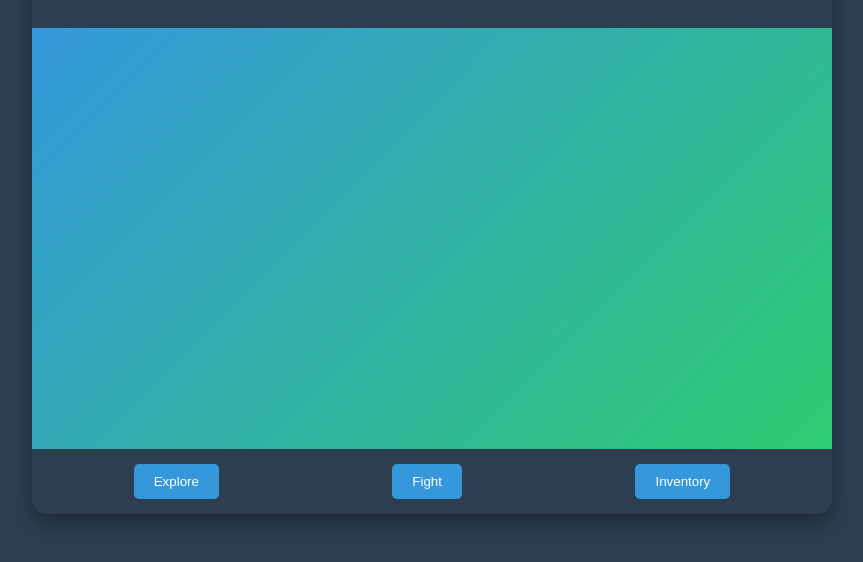
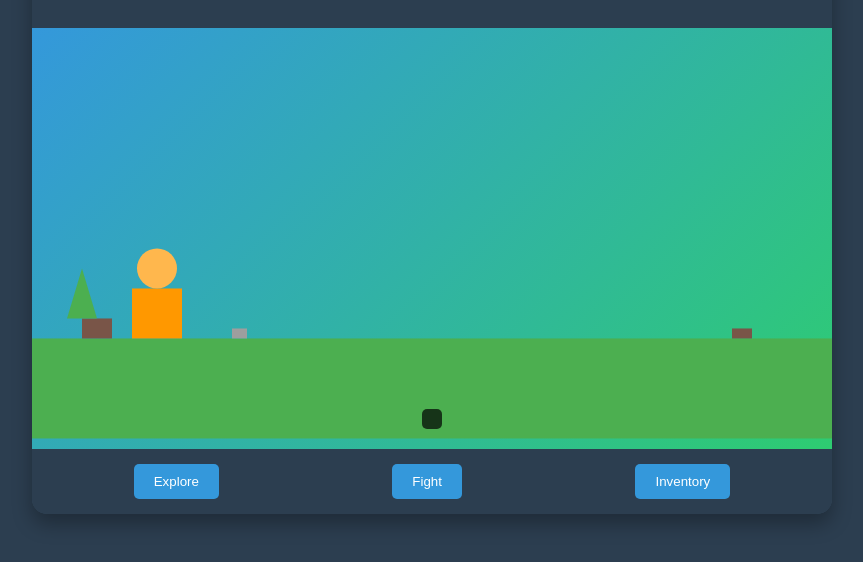
Before and after one commit to websimapi/websim-realm-quest-hero-s-journey, a plain HTML site: page index.html in a window 1280 px wide. Shown: the part 186-748 px from the top of the page, without its empty margins (208-1071 px from the left). Drawn offline with Linux system fonts and the light colour scheme.

Commit message:
v3: Let's add in some scene placeholder graphics. Use basic shapes and I will eventually give you images to use instead

```diff
--- a/game.js
+++ b/game.js
@@ -66,6 +66,11 @@ class GameWorld {
 
         if (this.currentEnemy.health <= 0) {
             this.updateDialogue(`You defeated the ${this.currentEnemy.name}!`);
+
+            // Hide enemy SVG
+            const enemySvg = document.getElementById('enemy-svg');
+            enemySvg.style.display = 'none';
+
             this.player.gold += 10;
             this.player.updateStats();
             this.currentEnemy = null;
@@ -83,6 +88,11 @@ class GameWorld {
             new Enemy("Wolf", 60, 8)
         ];
         this.currentEnemy = enemies[Math.floor(Math.random() * enemies.length)];
+
+        // Update SVG enemy display
+        const enemySvg = document.getElementById('enemy-svg');
+        enemySvg.style.display = 'block';
+
         return `You encountered a ${this.currentEnemy.name}!`;
     }
 
--- a/index.html
+++ b/index.html
@@ -19,8 +19,27 @@
             </div>
         </header>
         <section id="game-screen" aria-live="polite">
-            <div id="character" aria-hidden="true"></div>
-            <div id="world" aria-hidden="true"></div>
+            <svg id="scene-graphics" viewBox="0 0 800 400" preserveAspectRatio="xMidYMid meet">
+                <rect id="ground" x="0" y="300" width="800" height="100" fill="#4CAF50" />
+
+                <g id="character-svg">
+                    <rect x="100" y="250" width="50" height="50" fill="#FF9800" />
+                    <circle cx="125" cy="230" r="20" fill="#FFB74D" />
+                </g>
+
+                <g id="enemy-svg" style="display: none;">
+                    <rect x="600" y="250" width="40" height="40" fill="#9C27B0" />
+                    <circle cx="620" cy="230" r="15" fill="#E040FB" />
+                </g>
+
+                <g id="world-elements">
+                    <rect x="50" y="280" width="30" height="20" fill="#795548" /> <!-- Tree trunk -->
+                    <polygon points="35,280 65,280 50,230" fill="#4CAF50" /> <!-- Tree top -->
+
+                    <rect x="700" y="290" width="20" height="10" fill="#795548" /> <!-- Rock -->
+                    <rect x="200" y="290" width="15" height="10" fill="#9E9E9E" /> <!-- Another rock -->
+                </g>
+            </svg>
             <div id="dialogue-box" aria-live="assertive" role="status"></div>
         </section>
         <div id="action-buttons">
--- a/styles.css
+++ b/styles.css
@@ -75,6 +75,9 @@ body {
     flex-grow: 1;
     position: relative;
     background: linear-gradient(135deg, var(--accent-color), #2ecc71);
+    display: flex;
+    justify-content: center;
+    align-items: center;
 }
 
 #action-buttons {
@@ -103,6 +106,26 @@ button:focus {
     outline-offset: 2px;
 }
 
+#scene-graphics {
+    width: 100%;
+    height: 100%;
+    position: absolute;
+    top: 0;
+    left: 0;
+    z-index: 1;
+}
+
+#dialogue-box {
+    position: absolute;
+    bottom: 20px;
+    background-color: rgba(0,0,0,0.7);
+    padding: 10px;
+    border-radius: 5px;
+    z-index: 2;
+    text-align: center;
+    max-width: 80%;
+}
+
 @supports (forced-color-adjust: auto) {
     body {
         forced-color-adjust: auto;
```
